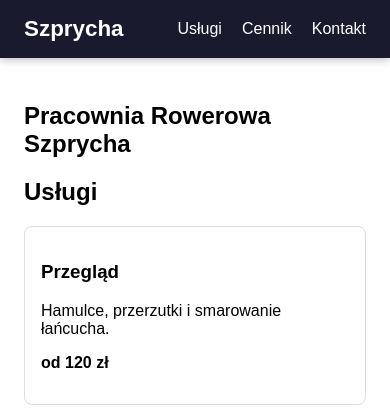
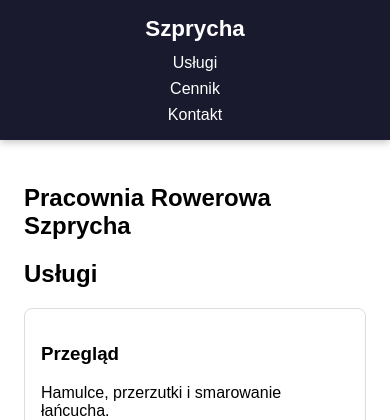
Before and after one commit to rafal121341/Technologie_Internetowe_Rafa-Rzelek, a PHP site: page / in a window 390 px wide. Shown: the top 420 px of the page. Run offline with PHP 8.4, Linux system fonts and the light colour scheme.

Commit message:
lab1: hover kart i menu na telefonie

```diff
--- a/style.css
+++ b/style.css
@@ -24,3 +24,10 @@ main { max-width: 1000px; margin: 0 auto; padding: 24px; }
 .num { text-align: right; }
 footer { padding: 24px; background: #1a1a2e; color: #fff; }
 footer a { color: #8f7bff; }
+.card { transition: transform 0.2s, box-shadow 0.2s; }
+.card:hover { transform: translateY(-6px); box-shadow: 0 8px 20px rgba(0, 0, 0, 0.15); }
+
+@media (max-width: 600px) {
+  .site-header { flex-direction: column; gap: 12px; }
+  .menu { flex-direction: column; align-items: center; gap: 8px; }
+}
```
